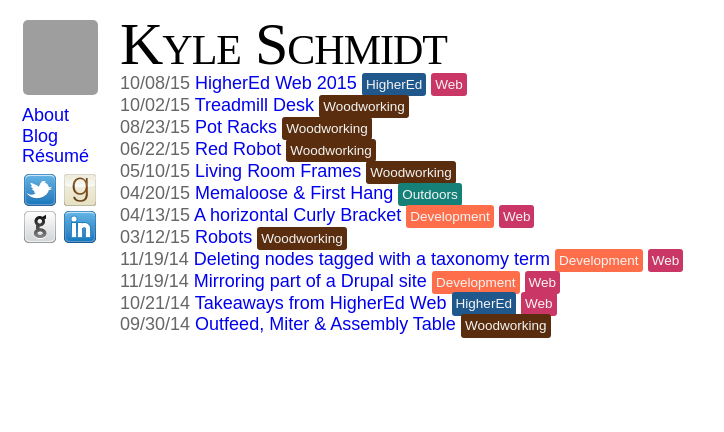
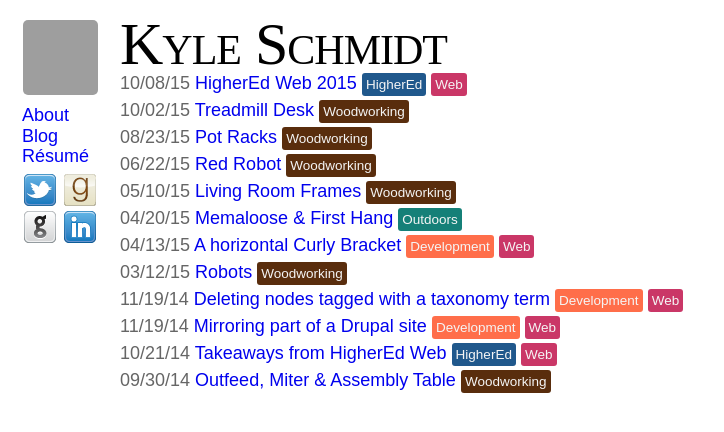
Before and after one commit to krschmidt/krschmidt.github.com, a Jekyll site: the page built from index.html, in a window 1280 px wide. Shown: the top 432 px of the page, without its empty margins (0-724 px from the left). Built offline with Jekyll 4.4.1, drawn with Linux system fonts in a browser that asks for light colours; nearby versions of some CDN libraries; some web fonts are replaced; grey boxes are pictures that could not be loaded.

Commit message:
target blog listing margins

```diff
--- a/sass/screen.scss
+++ b/sass/screen.scss
@@ -63,8 +63,8 @@ h1 {
   }
 }
 
-.content li {
-  margin-bottom: .22em;
+.listing li {
+  margin-bottom: .5em;
 }
 
 p {
```
Also changed, not shown: stylesheets/screen.css.
